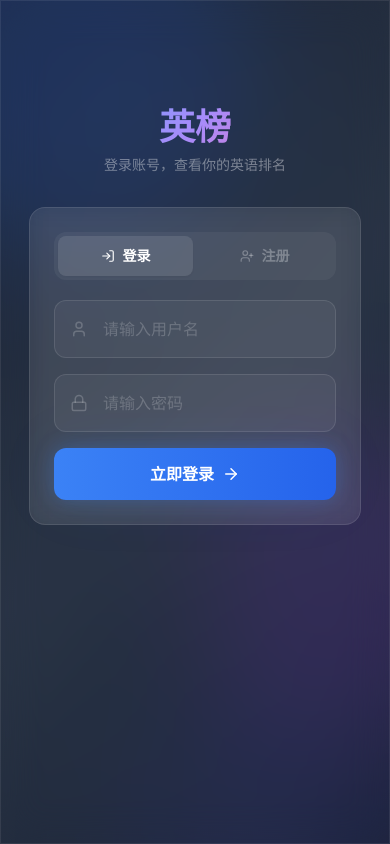
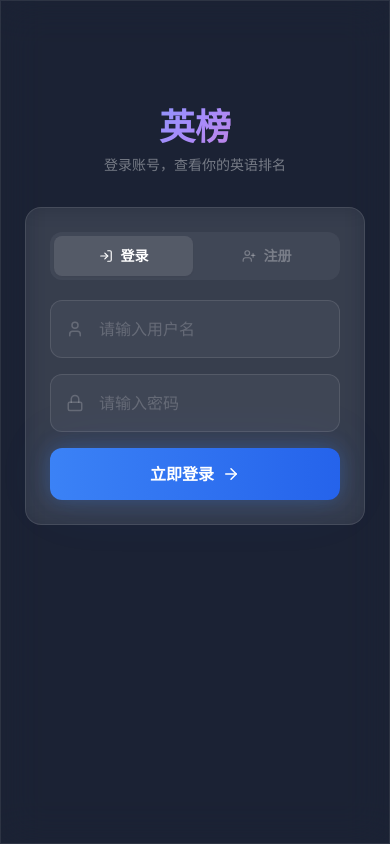
Before and after one commit to nickinair/beidanci, a React (Vite) app: page / in a window 390 px wide. Built offline with nearby package versions, Linux system fonts and the light colour scheme; no server answers; the database is empty.

Commit message:
style: 固定底部导航区域，优化布局高度与滚动逻辑

```diff
--- a/App.tsx
+++ b/App.tsx
@@ -220,7 +220,25 @@ const App: React.FC = () => {
   };
 
   return (
-    <Layout>
+    <Layout
+      footer={showBottomNav ? (
+        <BottomNav
+          currentTab={appState as any}
+          onTabChange={(tab) => {
+            if (tab === 'leaderboard') {
+              // Pre-fetch if needed
+              setIsLoading(true);
+              dbService.fetchLeaderboard().then(rankings => {
+                setLeaderboardUsers(rankings as any);
+                setAppState(tab);
+              }).catch(err => console.error(err)).finally(() => setIsLoading(false));
+            } else {
+              setAppState(tab);
+            }
+          }}
+        />
+      ) : null}
+    >
       {appState === 'login' && (
         <Login onLogin={handleLogin} />
       )}
@@ -233,7 +251,7 @@ const App: React.FC = () => {
       )}
 
       {/* All Views */}
-      <div className={`flex-1 flex flex-col ${showBottomNav ? 'pb-[70px]' : ''}`}>
+      <div className="flex-1 flex flex-col min-h-0">
         {appState === 'home' && currentUser && (
           <Home
             user={currentUser}
@@ -318,25 +336,6 @@ const App: React.FC = () => {
         )}
       </div>
 
-      {/* Bottom Navigation */}
-      {showBottomNav && (
-        <BottomNav
-          currentTab={appState as any}
-          onTabChange={(tab) => {
-            if (tab === 'leaderboard') {
-              // Pre-fetch if needed
-              setIsLoading(true);
-              dbService.fetchLeaderboard().then(rankings => {
-                setLeaderboardUsers(rankings as any);
-                setAppState(tab);
-              }).catch(err => console.error(err)).finally(() => setIsLoading(false));
-            } else {
-              setAppState(tab);
-            }
-          }}
-        />
-      )}
-
       {isLoading && (
         <div className="fixed inset-0 bg-black/60 backdrop-blur-md flex items-center justify-center z-50">
           <div className="flex flex-col items-center gap-4">
--- a/components/BottomNav.tsx
+++ b/components/BottomNav.tsx
@@ -14,8 +14,8 @@ const BottomNav: React.FC<BottomNavProps> = ({ currentTab, onTabChange }) => {
     ];
 
     return (
-        <div className="fixed bottom-0 left-0 right-0 z-50" style={{ paddingBottom: 'env(safe-area-inset-bottom, 0px)' }}>
-            <div className="max-w-md mx-auto px-4 pb-1">
+        <div className="w-full" style={{ paddingBottom: 'env(safe-area-inset-bottom, 0px)' }}>
+            <div className="px-4 pb-1">
                 <div className="glass rounded-2xl px-2 py-1 flex justify-between items-center border border-white/10 shadow-lg shadow-black/20">
                     {tabs.map(tab => {
                         const Icon = tab.icon;
--- a/components/Layout.tsx
+++ b/components/Layout.tsx
@@ -3,11 +3,12 @@ import React from 'react';
 
 interface LayoutProps {
   children: React.ReactNode;
+  footer?: React.ReactNode;
 }
 
-const Layout: React.FC<LayoutProps> = ({ children }) => {
+const Layout: React.FC<LayoutProps> = ({ children, footer }) => {
   return (
-    <div className="min-h-screen flex flex-col items-center p-0 md:p-6 relative overflow-hidden">
+    <div className="h-[100dvh] flex flex-col items-center p-0 md:p-6 relative overflow-hidden bg-[#0f172a]">
       {/* Background decorative orbs */}
       <div className="fixed top-0 left-0 w-full h-full pointer-events-none overflow-hidden -z-10">
         <div className="absolute -top-32 -left-32 w-96 h-96 bg-blue-600/20 rounded-full blur-3xl" />
@@ -15,10 +16,15 @@ const Layout: React.FC<LayoutProps> = ({ children }) => {
         <div className="absolute -bottom-32 left-1/3 w-72 h-72 bg-indigo-600/10 rounded-full blur-3xl" />
       </div>
 
-      <div className="max-w-md w-full min-h-screen md:min-h-0 md:rounded-3xl md:my-4 glass md:border md:border-white/10 flex flex-col relative md:shadow-2xl">
-        <main className="flex-1 flex flex-col p-5 md:p-6">
+      <div className="max-w-md w-full h-full md:h-auto md:min-h-0 md:max-h-[calc(100vh-3rem)] md:rounded-3xl md:my-4 glass md:border md:border-white/10 flex flex-col relative md:shadow-2xl overflow-hidden">
+        <main className="flex-1 overflow-y-auto px-4 py-5 md:px-6 scrollbar-hide relative">
           {children}
         </main>
+        {footer && (
+          <div className="shrink-0 z-50">
+            {footer}
+          </div>
+        )}
       </div>
     </div>
   );
```
